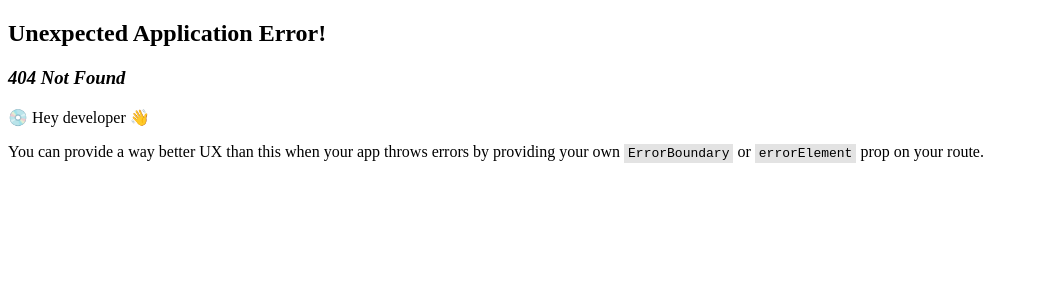
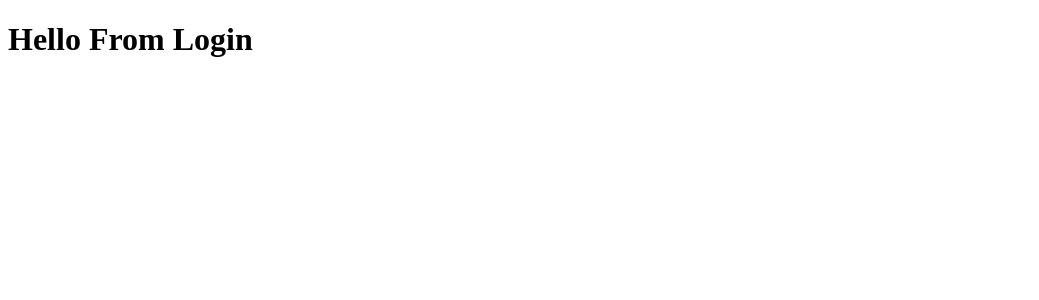
Before and after one commit to nambinachiyr/Hello_React, a React (Vite) app: page /Login in a window 1280 px wide. Before the commit this address had no page. Shown: the top 300 px of the page, without its empty margins (0-1039 px from the left). Built offline with nearby package versions, Linux system fonts and the light colour scheme.

Commit message:
moved the UI to separate Component

```diff
--- /dev/null
+++ b/src/Components/Login.jsx
@@ -0,0 +1,13 @@
+import React from 'react'
+
+const Login = () => {
+  return (
+    <div>
+        <h1>
+            Hello From Login
+        </h1>
+    </div>
+  )
+}
+
+export default Login
--- /dev/null
+++ b/src/Components/Register.jsx
@@ -0,0 +1,11 @@
+import React from 'react'
+
+const Register = () => {
+  return (
+    <div>
+        <h1>Hello From Register</h1>
+    </div>
+  )
+}
+
+export default Register
--- /dev/null
+++ b/src/pages/Home.jsx
@@ -0,0 +1,11 @@
+import React from 'react'
+
+const Home = () => {
+  return (
+    <div>
+        <h1>Hello From Home</h1>
+    </div>
+  )
+}
+
+export default Home
```
Also changed, not shown: src/App.jsx (+11 -4 lines).
